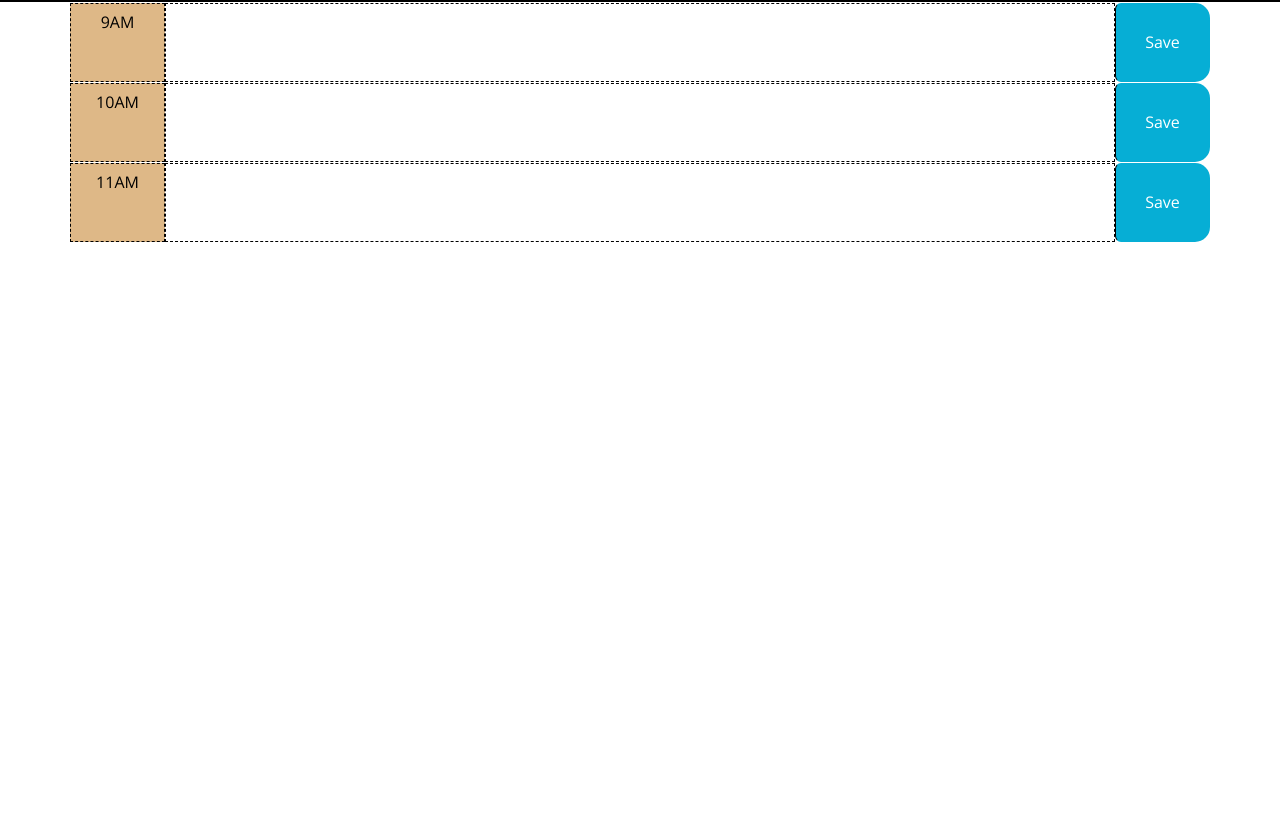
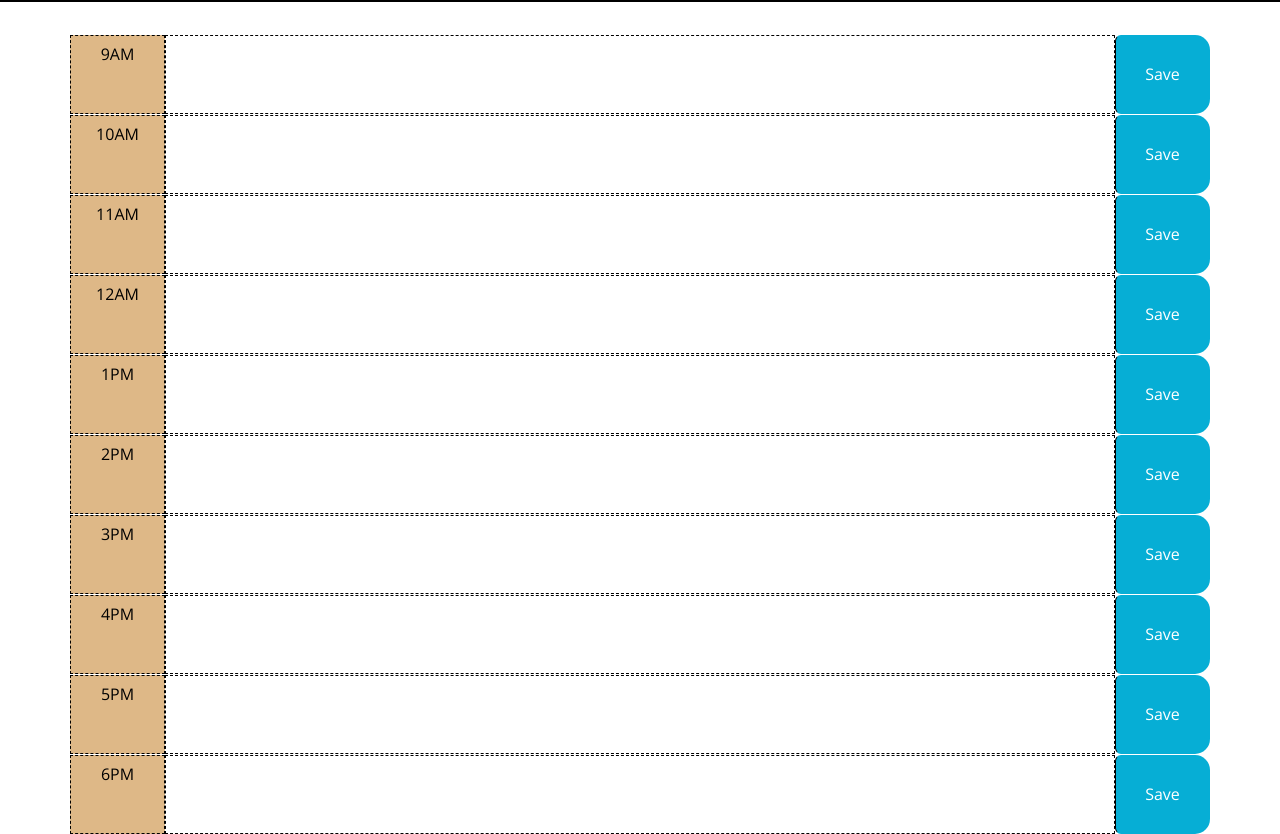
Before and after one commit to AdrianneC/Third-Party-API-Work-Schedular, a plain HTML site: page starter/index.html in a window 1280 px wide. Shown: the part 285-1119 px from the top of the page. Before the commit the page ends 800 px from the top, so only its background shows below. Drawn offline with nearby package versions, Linux system fonts and the light colour scheme.

Commit message:
Included further HTML code

```diff
--- a/starter/index.html
+++ b/starter/index.html
@@ -34,6 +34,7 @@
 
 
       <!-- Time Blocks -->
+  </br></br>
     <div class="container">
         <div id ="hour 9" class="row time-block">
           <div class="col-md-1 hour">9AM</div>
@@ -50,7 +51,41 @@
         <textarea class="col-md-10 description"></textarea>
         <button class="btn saveBtn col-md-1">Save</button>
       </div>
-
+      <div id ="hour 12" class="row time-block">
+        <div class="col-md-1 hour">12AM</div>
+        <textarea class="col-md-10 description"></textarea>
+        <button class="btn saveBtn col-md-1">Save</button>
+      </div>
+      <div id ="hour 13" class="row time-block">
+        <div class="col-md-1 hour">1PM</div>
+        <textarea class="col-md-10 description"></textarea>
+        <button class="btn saveBtn col-md-1">Save</button>
+      </div>
+      <div id ="hour 14" class="row time-block">
+        <div class="col-md-1 hour">2PM</div>
+        <textarea class="col-md-10 description"></textarea>
+        <button class="btn saveBtn col-md-1">Save</button>
+      </div>
+      <div id ="hour 15" class="row time-block">
+        <div class="col-md-1 hour">3PM</div>
+        <textarea class="col-md-10 description"></textarea>
+        <button class="btn saveBtn col-md-1">Save</button>
+      </div>
+      <div id ="hour 16" class="row time-block">
+        <div class="col-md-1 hour">4PM</div>
+        <textarea class="col-md-10 description"></textarea>
+        <button class="btn saveBtn col-md-1">Save</button>
+      </div>
+      <div id ="hour 17" class="row time-block">
+        <div class="col-md-1 hour">5PM</div>
+        <textarea class="col-md-10 description"></textarea>
+        <button class="btn saveBtn col-md-1">Save</button>
+      </div>
+      <div id ="hour 18"class="row time-block">
+        <div class="col-md-1 hour">6PM</div>
+        <textarea class="col-md-10 description"></textarea>
+        <button class="btn saveBtn col-md-1">Save</button>
+      </div>
 </div>
 
     <script src="https://cdnjs.cloudflare.com/ajax/libs/jquery/3.2.1/jquery.min.js"></script>
```
